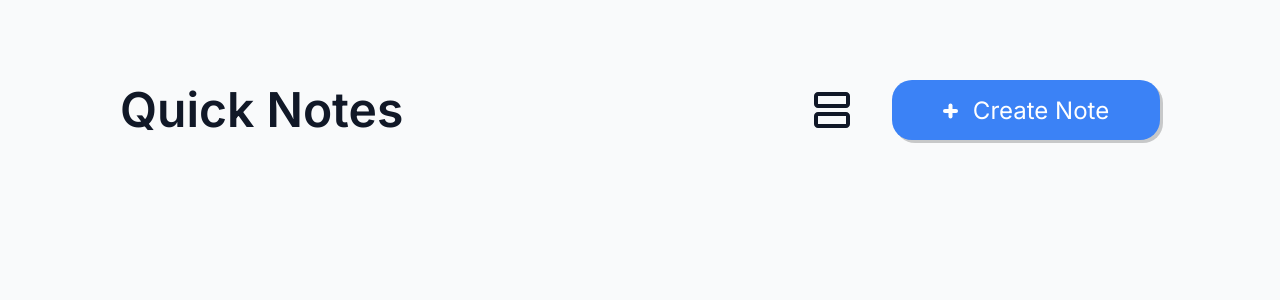
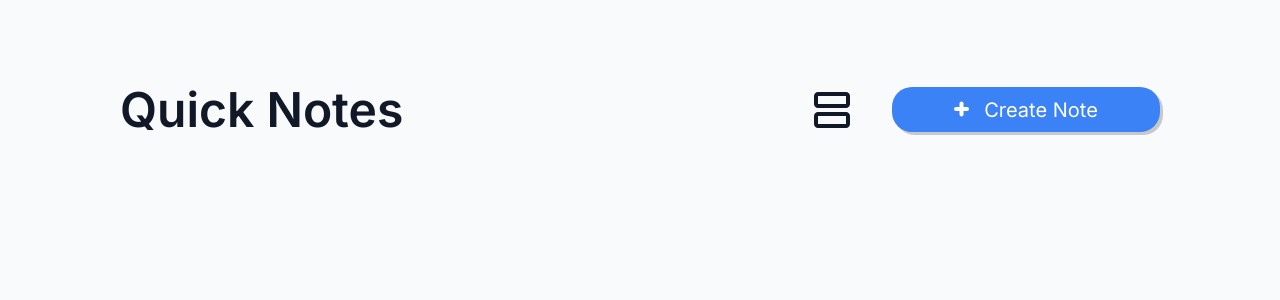
Before and after one commit to joseildoandrade12/quick-notes, a Vue app: page / in a window 1280 px wide. Shown: the top 300 px of the page. Built offline with nearby package versions, Linux system fonts and the light colour scheme.

Commit message:
style: adjustment height component button

```diff
--- a/src/components/elements/Button.vue
+++ b/src/components/elements/Button.vue
@@ -28,8 +28,8 @@ button {
   background: #3b82f6;
   color: #ffffff;
   border-radius: 20px;
-  height: 60px;
-  font-size: 1.5rem;
+  height: 45px;
+  font-size: 1.25rem;
   box-shadow: 3px 3px 0px rgba(0, 0, 0, 0.2);
 }
 
```
